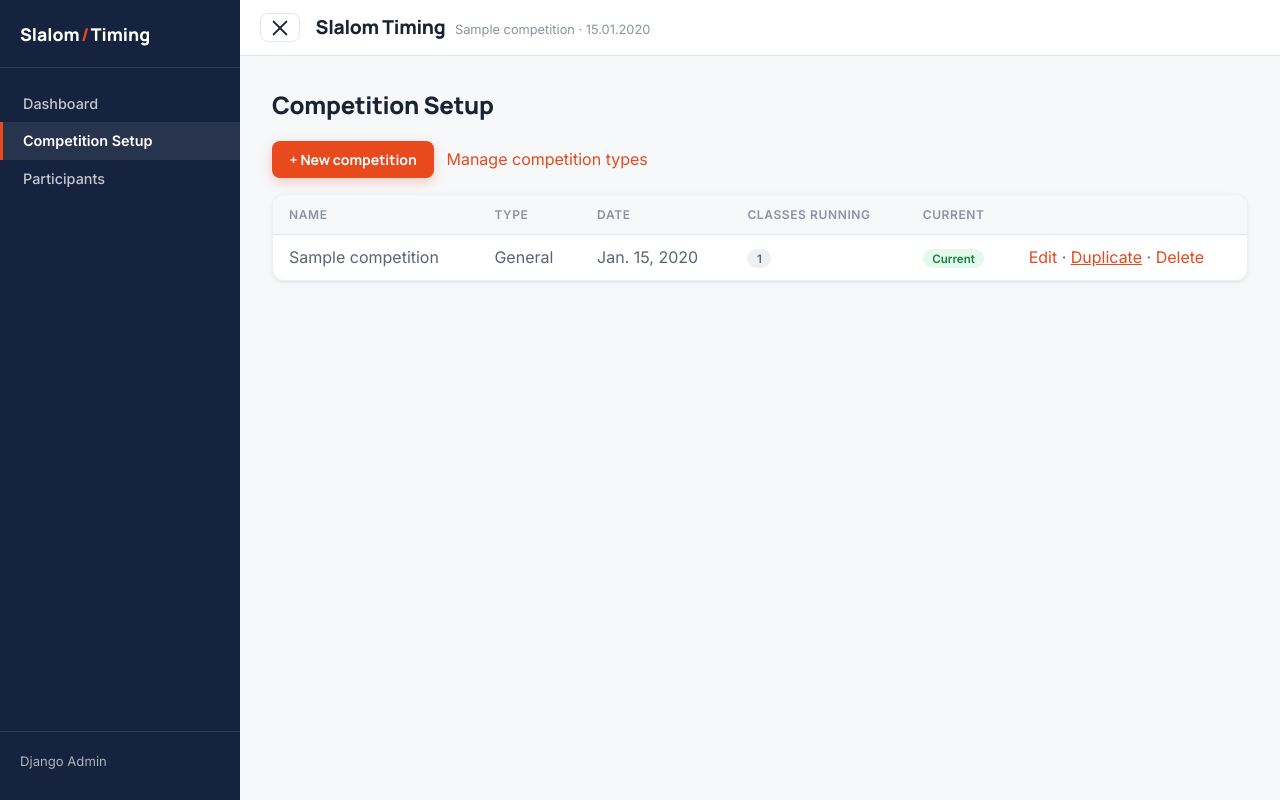
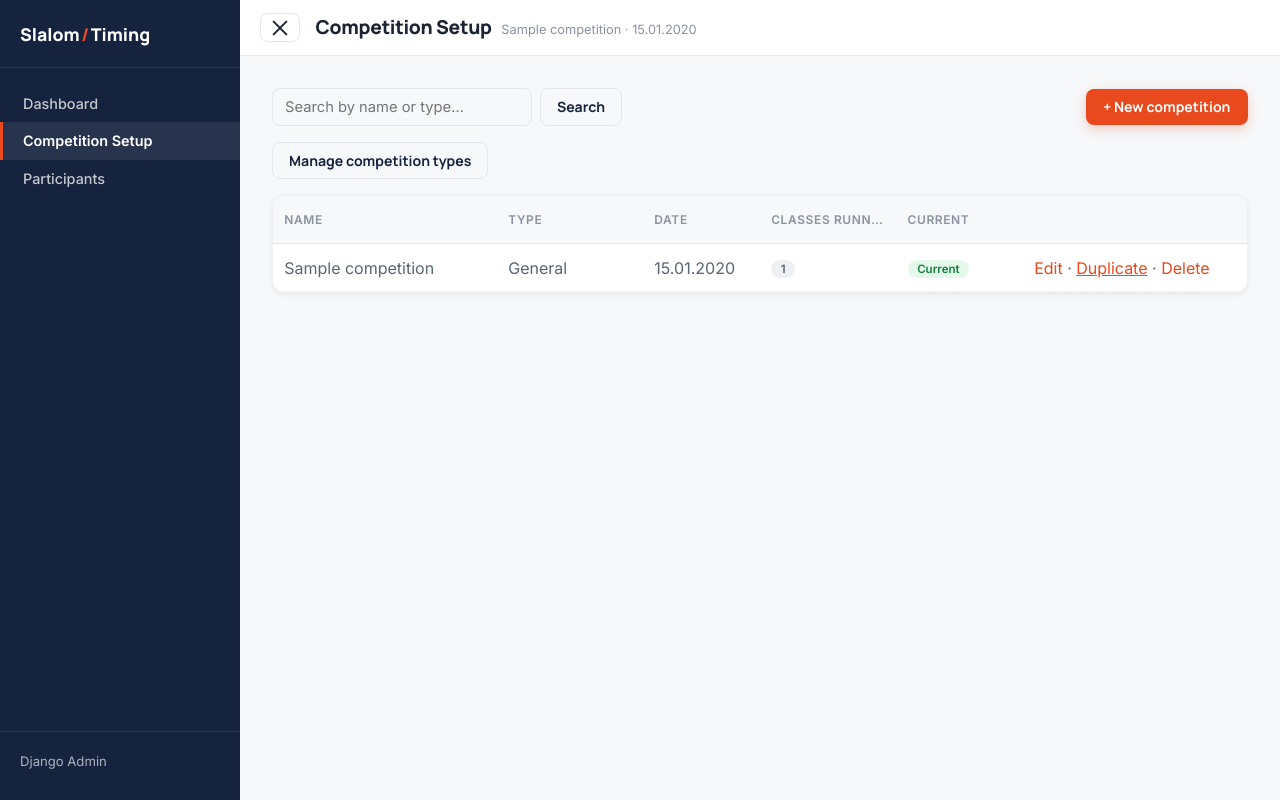
Before and after one commit to ChristianH99/SlalomTiming, a Django app: page /competitions/ in a window 1280 px wide. Run offline with Django 5.2, Linux system fonts and the light colour scheme; data comes from the database, SQL or seed files in the repository; tables that the repository leaves empty hold one stand-in row (values such as "Sample post").

Commit message:
Restyle competition setup and manage competition types
Give the competition list the same toolbar and truncating table as the
participants list. On the types page, add delete buttons that are disabled
while a type is in use (referenced by a competition or participant) and an
expander that lists a type's competitions, each linking straight to it.
Style the "back" links consistently and move page headings into the top bar.

Adds a guarded delete_competition_type endpoint plus tests for the
delete/guard behaviour and the usage-count annotations.

Co-Authored-By: Claude Opus 4.8 <noreply@anthropic.com>

```diff
--- a/apps/competitions/urls.py
+++ b/apps/competitions/urls.py
@@ -13,4 +13,5 @@ urlpatterns = [
     path("<int:pk>/duplicate/", views.duplicate_competition, name="duplicate"),
     path("types/", views.CompetitionTypeListView.as_view(), name="type-list"),
     path("types/add/", views.CompetitionTypeCreateView.as_view(), name="type-add"),
+    path("types/<int:pk>/delete/", views.delete_competition_type, name="type-delete"),
 ]
--- a/apps/competitions/views.py
+++ b/apps/competitions/views.py
@@ -1,4 +1,6 @@
+from django.contrib import messages
 from django.db import transaction
+from django.db.models import Count
 from django.shortcuts import get_object_or_404, redirect, render
 from django.urls import reverse_lazy
 from django.views import View
@@ -87,9 +89,32 @@ class CompetitionTypeListView(ListView):
     context_object_name = "competition_types"
     template_name = "competitions/competitiontype_list.html"
 
+    def get_queryset(self):
+        # Usage counts drive whether a type can be deleted; competitions are
+        # prefetched for the expandable per-type list.
+        return (
+            CompetitionType.objects.annotate(
+                competition_count=Count("competitions", distinct=True),
+                participant_count=Count("participants", distinct=True),
+            )
+            .prefetch_related("competitions")
+        )
+
 
 class CompetitionTypeCreateView(CreateView):
     model = CompetitionType
     form_class = CompetitionTypeForm
     template_name = "competitions/competitiontype_form.html"
     success_url = reverse_lazy("competitions:type-list")
+
+
+@require_POST
+def delete_competition_type(request, pk):
+    competition_type = get_object_or_404(CompetitionType, pk=pk)
+    # A type in use (by competitions or participants) can't be removed — the
+    # FKs are PROTECT, and the UI disables the button, but guard here too.
+    if competition_type.competitions.exists() or competition_type.participants.exists():
+        messages.error(request, "That type is still in use and can't be deleted.")
+    else:
+        competition_type.delete()
+    return redirect("competitions:type-list")
--- a/templates/competitions/competition_confirm_delete.html
+++ b/templates/competitions/competition_confirm_delete.html
@@ -1,5 +1,6 @@
 {% extends "base.html" %}
 {% block title %}Delete competition – Slalom Timing{% endblock %}
+{% block topbar_title %}Delete competition{% endblock %}
 {% block content %}
   <h1>Delete {{ object.name }}?</h1>
   <p>The competition on {{ object.date }} will be permanently removed.</p>
--- a/templates/competitions/competition_form.html
+++ b/templates/competitions/competition_form.html
@@ -1,7 +1,8 @@
 {% extends "base.html" %}
 {% block title %}{% if object %}Edit{% else %}New{% endif %} competition – Slalom Timing{% endblock %}
+{% block topbar_title %}{% if object %}Edit {{ object.name }}{% else %}New competition{% endif %}{% endblock %}
 {% block content %}
-  <h1>{% if object %}Edit {{ object.name }}{% else %}New competition{% endif %}</h1>
+  <a class="back-link" href="{% url 'competitions:list' %}">&larr; Back to Competition Setup</a>
   <form method="post">
     {% csrf_token %}
     {{ form.non_field_errors }}
--- a/templates/competitions/competition_list.html
+++ b/templates/competitions/competition_list.html
@@ -1,47 +1,55 @@
 {% extends "base.html" %}
 {% block title %}Competition Setup – Slalom Timing{% endblock %}
+{% block topbar_title %}Competition Setup{% endblock %}
 {% block content %}
-  <h1>Competition Setup</h1>
-  <div class="actions">
+  <div class="list-toolbar">
+    <form class="search-form" role="search" id="competition-search" onsubmit="return false;">
+      <input type="text" id="competition-search-input"
+             placeholder="Search by name or type…" autocomplete="off">
+      <button class="button button--secondary" type="submit">Search</button>
+    </form>
     <a class="button" href="{% url 'competitions:add' %}">+ New competition</a>
-    <a href="{% url 'competitions:type-list' %}">Manage competition types</a>
   </div>
+  <div class="toolbar-sub">
+    <a class="button button--secondary button--small" href="{% url 'competitions:type-list' %}">Manage competition types</a>
+  </div>
+
   <div class="table-card">
-  <table>
+  <table class="competitions-table">
     <thead>
       <tr>
-        <th>Name</th>
-        <th>Type</th>
-        <th>Date</th>
-        <th>Classes running</th>
-        <th>Current</th>
-        <th></th>
+        <th class="col-name">Name</th>
+        <th class="col-type">Type</th>
+        <th class="col-date">Date</th>
+        <th class="col-classes">Classes running</th>
+        <th class="col-current">Current</th>
+        <th class="col-actions"></th>
       </tr>
     </thead>
-    <tbody>
+    <tbody id="competitions-body">
       {% for competition in competitions %}
-        <tr>
-          <td>{{ competition.name }}</td>
-          <td>{{ competition.competition_type.name }}</td>
-          <td>{{ competition.date }}</td>
-          <td>
+        <tr data-search="{{ competition.name|lower }} {{ competition.competition_type.name|lower }}">
+          <td class="col-name" title="{{ competition.name }}">{{ competition.name }}</td>
+          <td class="col-type" title="{{ competition.competition_type.name }}">{{ competition.competition_type.name }}</td>
+          <td class="col-date">{{ competition.date|date:"d.m.Y" }}</td>
+          <td class="col-classes">
             {% for label in competition.active_classes %}
               <span class="status-pill">{{ label }}</span>
             {% empty %}
               &mdash;
             {% endfor %}
           </td>
-          <td>
+          <td class="col-current">
             {% if competition.is_active %}
               <span class="status-pill status-pill--active">Current</span>
             {% else %}
               <form method="post" action="{% url 'competitions:select' competition.pk %}">
                 {% csrf_token %}
-                <button class="button button--secondary" type="submit">Set as current</button>
+                <button class="button button--secondary button--small" type="submit">Set as current</button>
               </form>
             {% endif %}
           </td>
-          <td>
+          <td class="col-actions">
             <a href="{% url 'competitions:edit' competition.pk %}">Edit</a>
             &middot;
             <form method="post" action="{% url 'competitions:duplicate' competition.pk %}" style="display:inline">
@@ -53,9 +61,34 @@
           </td>
         </tr>
       {% empty %}
-        <tr><td colspan="6">No competitions yet.</td></tr>
+        <tr class="empty-row"><td colspan="6">No competitions yet.</td></tr>
       {% endfor %}
+      <tr class="empty-row no-results-row" hidden><td colspan="6">No competitions match your search.</td></tr>
     </tbody>
   </table>
   </div>
+
+  <script>
+    (function () {
+      const input = document.getElementById("competition-search-input");
+      const body = document.getElementById("competitions-body");
+      if (!input || !body) return;
+      const noResults = body.querySelector(".no-results-row");
+      const rows = Array.from(body.querySelectorAll("tr[data-search]"));
+
+      function apply() {
+        const term = input.value.trim().toLowerCase();
+        let visible = 0;
+        for (const row of rows) {
+          const match = term === "" || row.dataset.search.includes(term);
+          row.hidden = !match;
+          if (match) visible += 1;
+        }
+        if (noResults) noResults.hidden = !(rows.length > 0 && visible === 0);
+      }
+
+      input.addEventListener("input", apply);
+      apply();
+    })();
+  </script>
 {% endblock %}
--- a/templates/competitions/competitiontype_form.html
+++ b/templates/competitions/competitiontype_form.html
@@ -1,7 +1,8 @@
 {% extends "base.html" %}
 {% block title %}New competition type – Slalom Timing{% endblock %}
+{% block topbar_title %}New competition type{% endblock %}
 {% block content %}
-  <h1>New competition type</h1>
+  <a class="back-link" href="{% url 'competitions:type-list' %}">&larr; Back to Competition Types</a>
   <form method="post">
     {% csrf_token %}
     {{ form.as_p }}
```
Also changed, not shown: apps/competitions/tests.py (+32 -0 lines), templates/competitions/competitiontype_list.html (+66 -7 lines).
